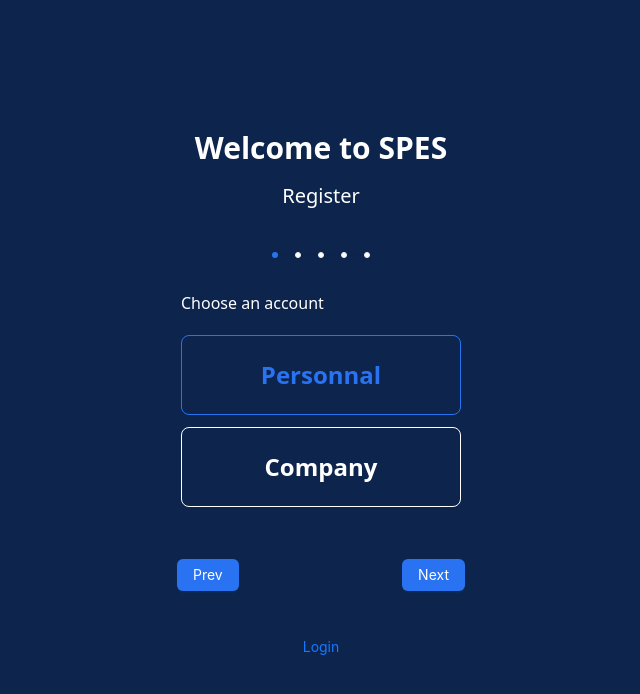
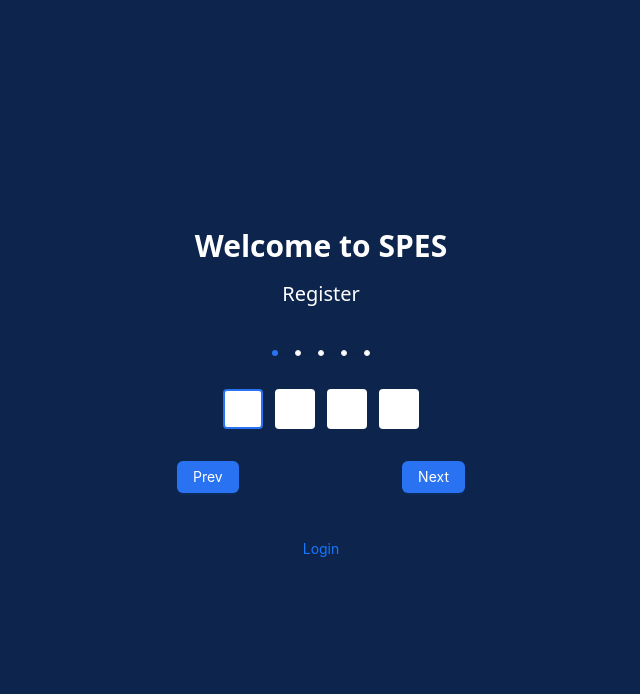
Before and after one commit to CREDO23/quickbook-frontend, a Next.js app: page /register in a window 1280 px wide. Shown: the top 694 px of the page, without its empty margins (319-959 px from the left). Built offline with nearby package versions, Linux system fonts and the light colour scheme.

Commit message:
add email confirmation form and handle inputs

```diff
--- /dev/null
+++ b/components/registerForms/ConfirmEmail.tsx
@@ -0,0 +1,83 @@
+import { MutableRefObject, useEffect, useRef } from "react";
+
+export default function ConfirmEmail(): JSX.Element {
+
+    const input1 = useRef<HTMLInputElement>(null);
+    const input2 = useRef<HTMLInputElement>(null);
+    const input3 = useRef<HTMLInputElement>(null);
+    const input4 = useRef<HTMLInputElement>(null);
+
+    let currenntindex = 0;
+
+    useEffect(() => {
+      inputs[currenntindex].current?.focus();
+    // eslint-disable-next-line react-hooks/exhaustive-deps
+    },[])
+
+    const inputs = [input1, input2, input3 , input4];
+
+    const handleChange = (inputs : MutableRefObject<HTMLInputElement | null>[]) => {
+
+            if(inputs[currenntindex]?.current?.value.length == 1){
+
+                currenntindex ++
+
+                inputs[currenntindex]?.current?.focus()
+
+            }
+
+    }
+
+    const handleNavigate = (e : React.KeyboardEvent<HTMLInputElement>  ,inputs : MutableRefObject<HTMLInputElement | null>[]) => {
+      if(e.key == "ArrowLeft"){
+            currenntindex --
+            inputs[currenntindex]?.current?.focus()
+      }else if(e.key == "ArrowRight"){
+            currenntindex ++
+            inputs[currenntindex]?.current?.focus()
+      }else{
+
+      }
+    }
+
+    return (
+        <form className="w-80 flex justify-center items-center gap-3">
+            <input
+                ref={input1}
+                onChange={() => handleChange(inputs)}
+                onKeyDown={(e) => handleNavigate(e , inputs)}
+                className=" focus:border-2 focus:border-blue-2 p-3 text-lg font-semibold flex items-center justify-center focus:outline-none rounded w-10 h-10"
+                type="text"
+                name=""
+                id=""
+            />
+            <input
+                ref={input2}
+                onChange={() => handleChange(inputs)}
+                onKeyDown={(e) => handleNavigate(e , inputs)}
+                className=" focus:border-2 focus:border-blue-2 p-3 text-lg font-semibold flex items-center justify-center focus:outline-none rounded w-10 h-10"
+                type="text"
+                name=""
+                id=""
+            />
+            <input
+                ref={input3}
+                onChange={() => handleChange(inputs)}
+                onKeyDown={(e) => handleNavigate(e , inputs)}
+                className=" focus:border-2 focus:border-blue-2 p-3 text-lg font-semibold flex items-center justify-center focus:outline-none rounded w-10 h-10"
+                type="text"
+                name=""
+                id=""
+            />
+            <input
+                ref={input4}
+                onChange={() => handleChange(inputs)}
+                onKeyDown={(e) => handleNavigate(e , inputs)}
+                className=" focus:border-2 focus:border-blue-2 p-3 text-lg font-semibold flex items-center justify-center focus:outline-none rounded w-10 h-10"
+                type="text"
+                name=""
+                id=""
+            />
+        </form>
+    );
+}
--- a/pages/register.tsx
+++ b/pages/register.tsx
@@ -7,36 +7,36 @@ import RequiredInfo from "../components/registerForms/RequiredInfo";
 import OptionalInfo from "../components/registerForms/OptionalInfo";
 import UploadProfil from "../components/registerForms/UploadProfil";
 import { useState } from "react";
-
+import ConfirmEmail from "../components/registerForms/ConfirmEmail";
 
 export default function Register(): JSX.Element {
     const registerForms = [
         {
-            form : <Account/>
-        } ,
-        {
-            form : <RequiredInfo/>
+            form: <Account />,
         },
         {
-            form : <OptionalInfo/>
+            form: <RequiredInfo />,
         },
         {
-            form : <UploadProfil/>
+            form: <OptionalInfo />,
         },
         {
-            form : <Password/>
-        }
-    ]
+            form: <UploadProfil />,
+        },
+        {
+            form: <Password />,
+        },
+    ];
 
-    const [currentStep , setCurrentStep] = useState(0)
+    const [currentStep, setCurrentStep] = useState(0);
 
     const handleNext = () => {
-        setCurrentStep(currentStep + 1)
-    }
+        setCurrentStep(currentStep + 1);
+    };
 
     const handlePrev = () => {
-        setCurrentStep(currentStep - 1)
-    }
+        setCurrentStep(currentStep - 1);
+    };
 
     return (
         <div className=" flex items-center overflow-auto no-scrollbar  bg-blue-10 justify-center p-4 w-screen h-screen">
@@ -57,7 +57,6 @@ export default function Register(): JSX.Element {
                         items={[
                             {
                                 description: "Step1",
-
                             },
                             {
                                 description: "Step 2",
@@ -74,23 +73,21 @@ export default function Register(): JSX.Element {
                         ]}
                     />
                 </div>
-                {
-                    registerForms[currentStep]?.form
-                }
+                {/* {registerForms[currentStep]?.form} */}
+                <ConfirmEmail/>
                 <div className=" w-full flex items-center justify-between px-4">
                     <Button
                         type="primary"
                         title="Prev"
                         onClick={() => {
-                           handlePrev()
+                            handlePrev();
                         }}
-
                     />
                     <Button
                         type="primary"
                         title="Next"
                         onClick={() => {
-                            handleNext()
+                            handleNext();
                         }}
                     />
                 </div>
```
Also changed, not shown: components/registerForms/UploadProfil.tsx (+4 -7 lines).
